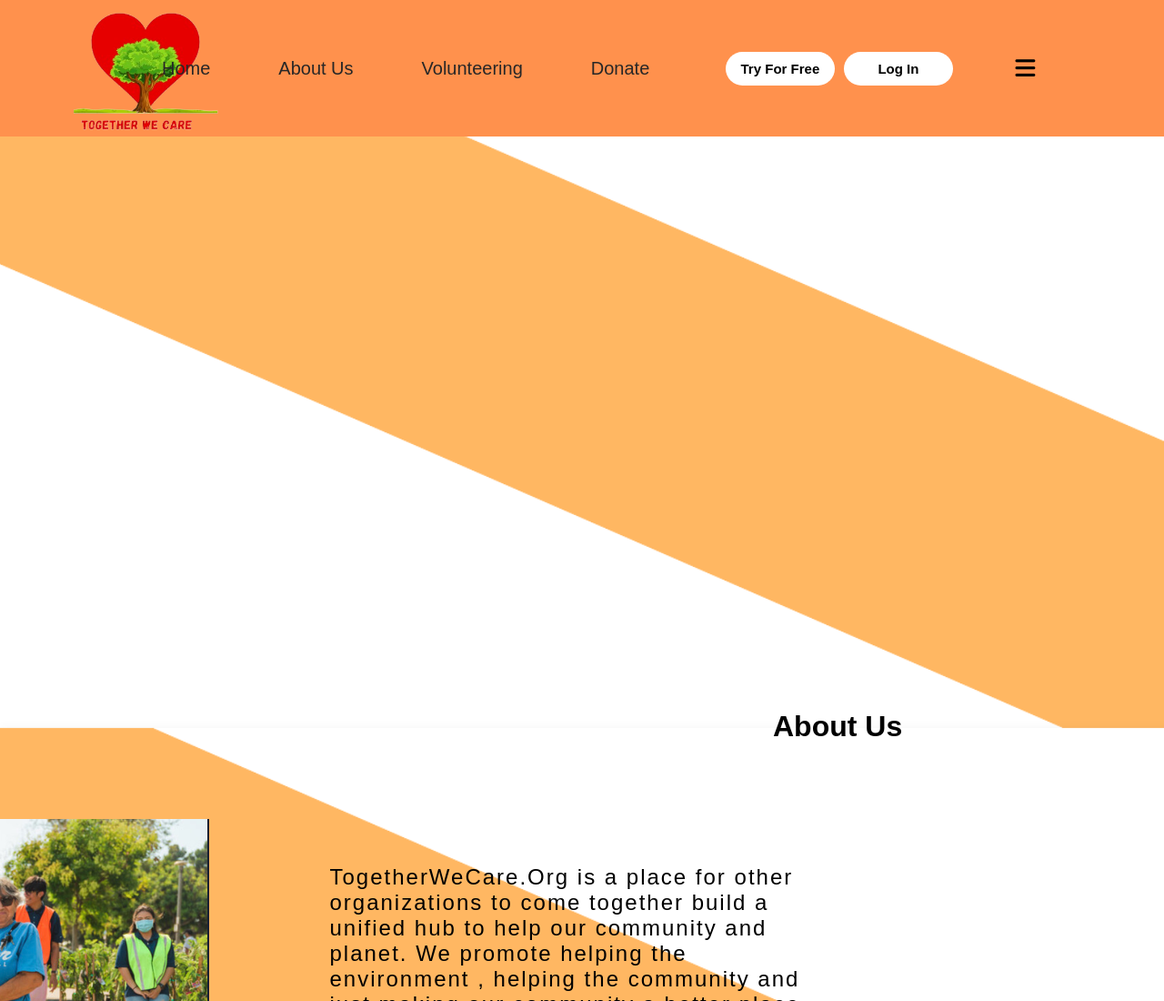
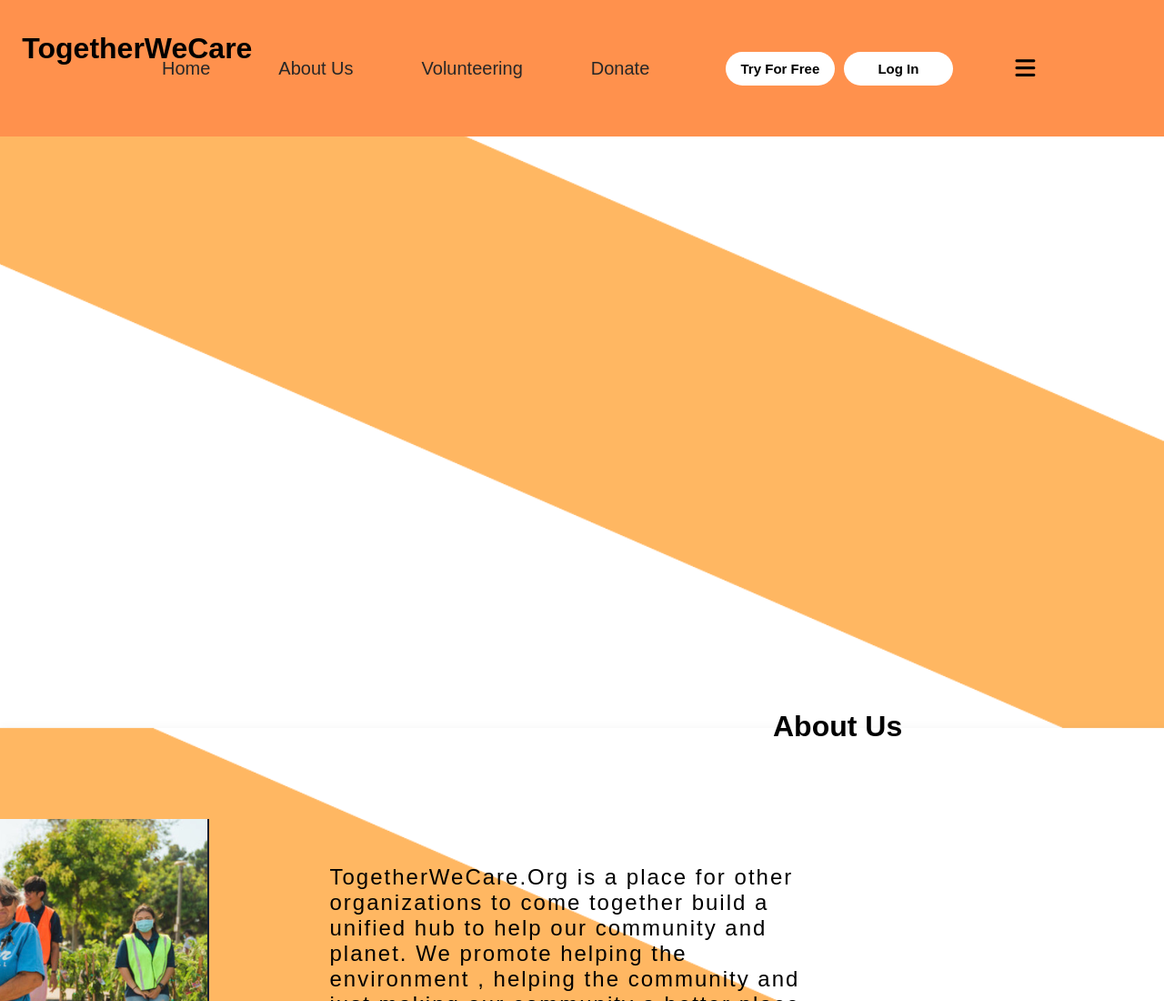
Before and after one commit to Ac1dGh0st/TogetherWeCare, a plain HTML site: page index.html in a window 1280 px wide. Shown: the top 1100 px of the page at 91% size. Drawn offline with Linux system fonts and the light colour scheme.

Commit message:
Update index.html

```diff
--- a/index.html
+++ b/index.html
@@ -11,7 +11,7 @@
     <body id="Body">
         <header>
             <div id="Logo">
-                <img src="images/Logo.html.png" class="img-fluid">
+              <h1>TogetherWeCare</h1>
             </div>
             <input type="checkbox" name="" class="btn" />
             <div id="nav">
```
